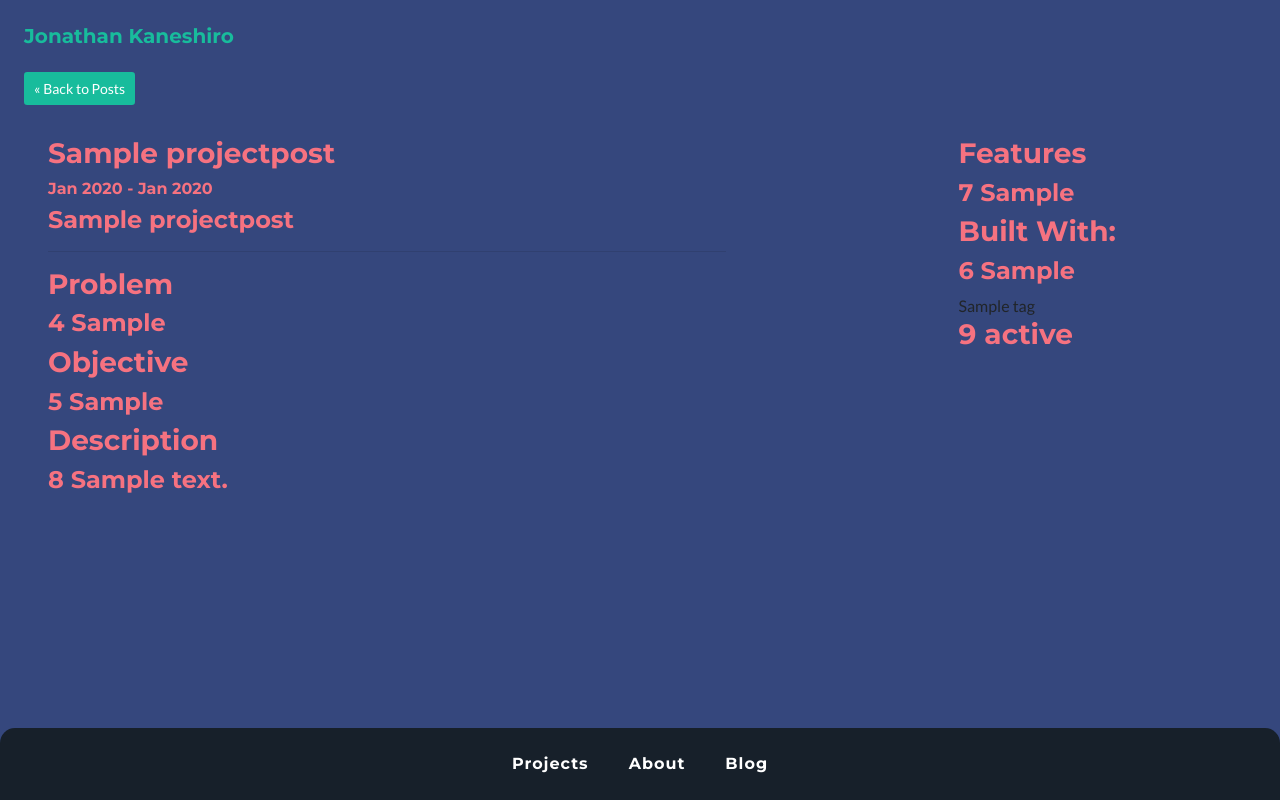
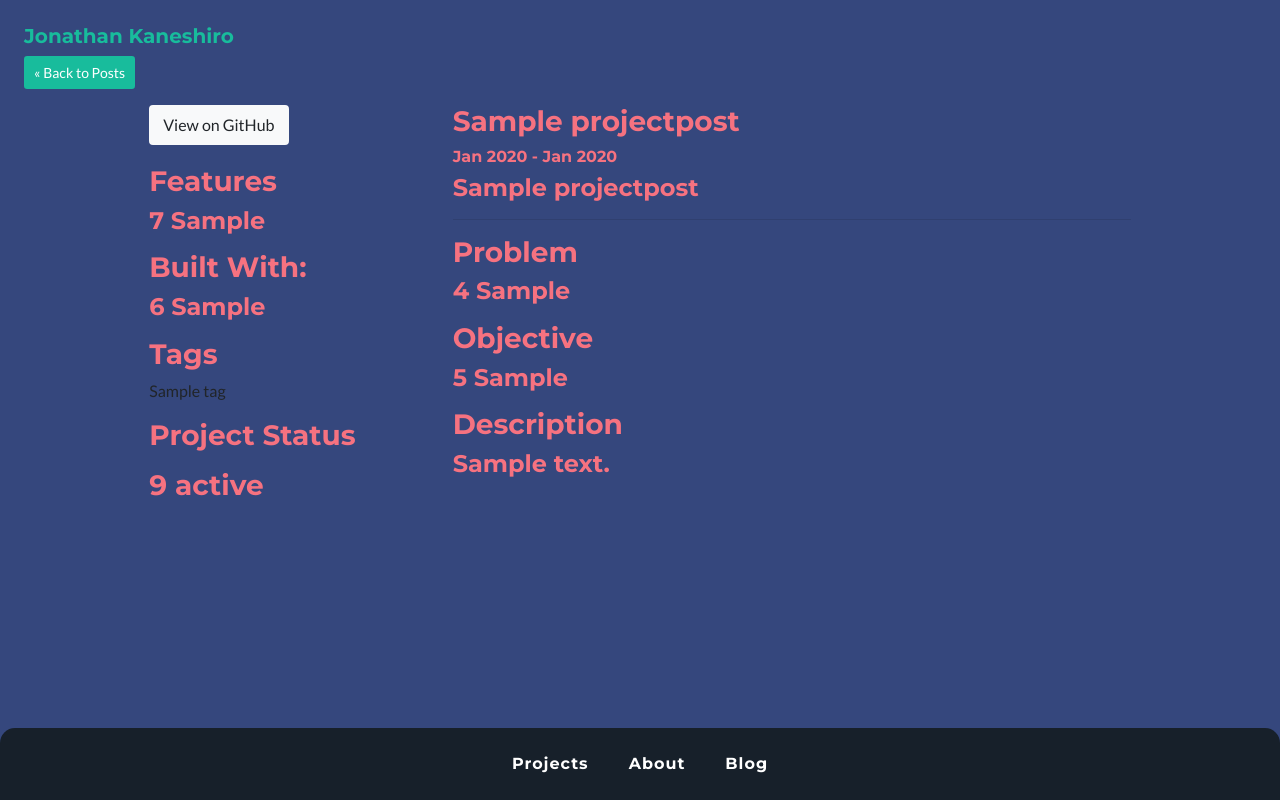
Before and after one commit to jkane002/jkane002_v2, a Django app: a page that uses base/templates/base/index.html in a window 1280 px wide. Run offline with Django 3.2, Linux system fonts and the light colour scheme; tables that the repository leaves empty hold one stand-in row (values such as "Sample post"); some libraries are stand-ins or nearby versions.

Commit message:
Edited columns for project post page

```diff
--- a/base/static/css/styles.css
+++ b/base/static/css/styles.css
@@ -76,7 +76,7 @@
   }
 
   section {
-    padding: 2rem 0;
+    padding: 1rem 0;
   }
 
   /* @media (min-width: 992px) {
--- a/base/templates/base/index.html
+++ b/base/templates/base/index.html
@@ -29,7 +29,7 @@
 
 <body>
 
-    <h5 id="name_title" class="text-left m-4">
+    <h5 id="name_title" class="text-left mt-4 ml-4">
         <a href="/">
             Jonathan Kaneshiro
         </a>
--- a/base/templates/base/projectpost.html
+++ b/base/templates/base/projectpost.html
@@ -16,7 +16,7 @@
 <section class="mx-5">
 
     <div class="row">
-        <div class="col-lg-7 mr-auto">
+        <div class="col-lg-7 order-md-2 mr-auto mb-5 pb-5">
             <h3>{{ post.title }}</h3>
             {%  if post.end_date is None %}
             <h6>{{post.start_date | date:"M Y" }} - Present</h6>
@@ -24,26 +24,32 @@
             <h6>{{post.start_date | date:"M Y" }} - {{post.end_date | date:"M Y" }}</h6>
             {%  endif %}
             <h4>{{post.sub_heading}}</h4>
+
             <hr>
+
             <h3 class="mt-3">Problem</h3>
             <h4> 4 {{post.problem}}</h4>
-            <h3>Objective</h3>
+            <h3 class="mt-3">Objective</h3>
             <h4> 5 {{post.objective}}</h4>
-            <h3>Description </h3>
-            <h4> 8 {{post.description}}</h4>
+            <h3 class="mt-3">Description </h3>
+            <h4> {{post.description}}</h4>
         </div>
 
-        <div class="col-lg-3 ml-auto">
-            <h3>Features</h3>
+        <div class="col-lg-3 order-md-1 ml-auto mb-5">
+            <!-- Github link -->
+            <a class="btn btn-light mb-1" href="#">View on GitHub</a>
+            <h3 class="mt-3">Features</h3>
             <h4> 7 {{post.features}}</h4>
-            <h3>Built With:</h3>
+            <h3 class="mt-3">Built With:</h3>
             <h4> 6 {{post.builtwith}}</h4>
+            <h3 class="mt-3">Tags</h3>
             {% for tag in post.tags.all %}
             <span> {{ tag }}</span>
             {%  endfor %}
             <!-- May need to change the many-to-many relationship -->
+            <h3 class="mt-3"> Project Status</h3>
             {% for status in post.project_status.all %}
-            <h3> 9 {{status}}</h3>
+            <h3 class="mt-3"> 9 {{status}}</h3>
             {%  endfor %}
 
         </div>
--- a/base/templates/base/projects.html
+++ b/base/templates/base/projects.html
@@ -4,7 +4,7 @@
 {% block content %}
 <!-- Projects Grid Section -->
 <section>
-    <div class="projects-grid pb-4">
+    <div class="projects-grid py-4">
         {% for post in posts %}
         <div class="grid-element">
             <img class="thumbnail" src="{{post.thumbnail.url}}">
```
